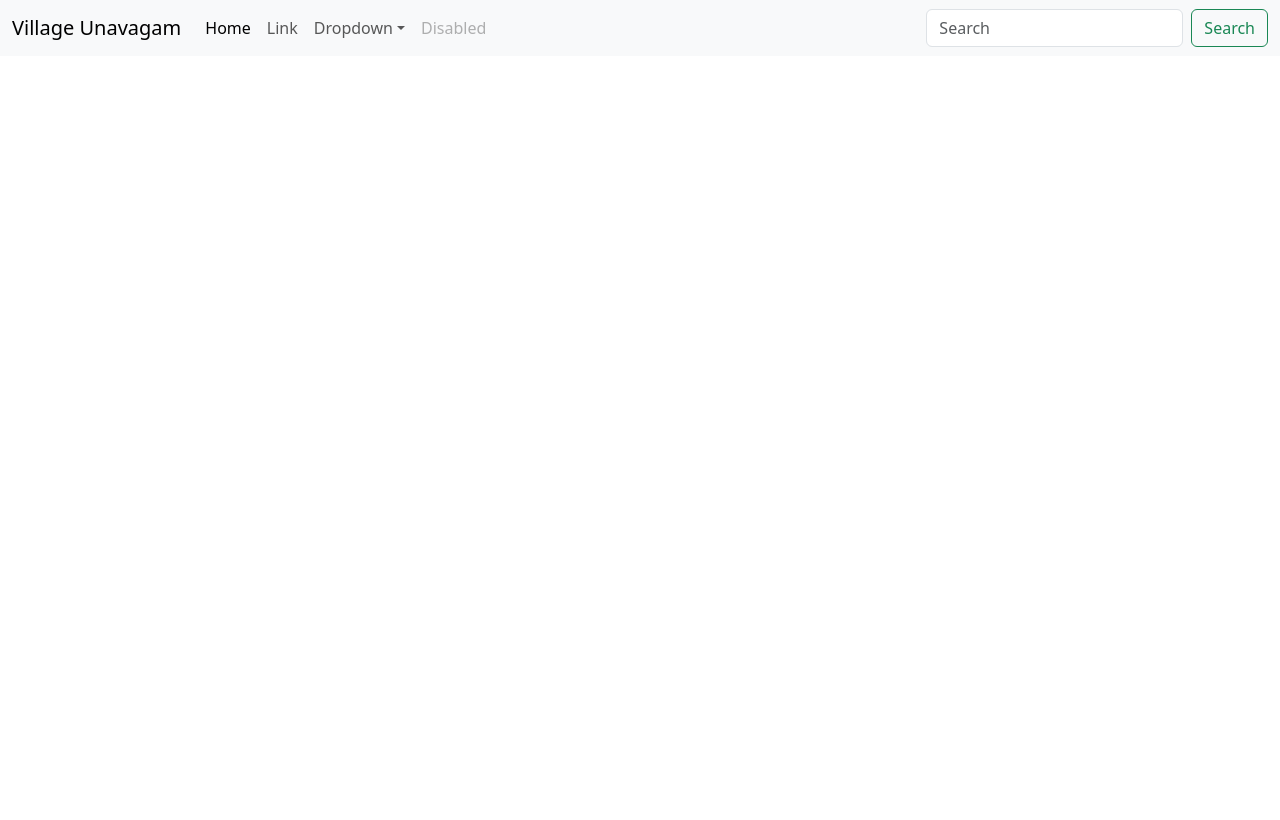
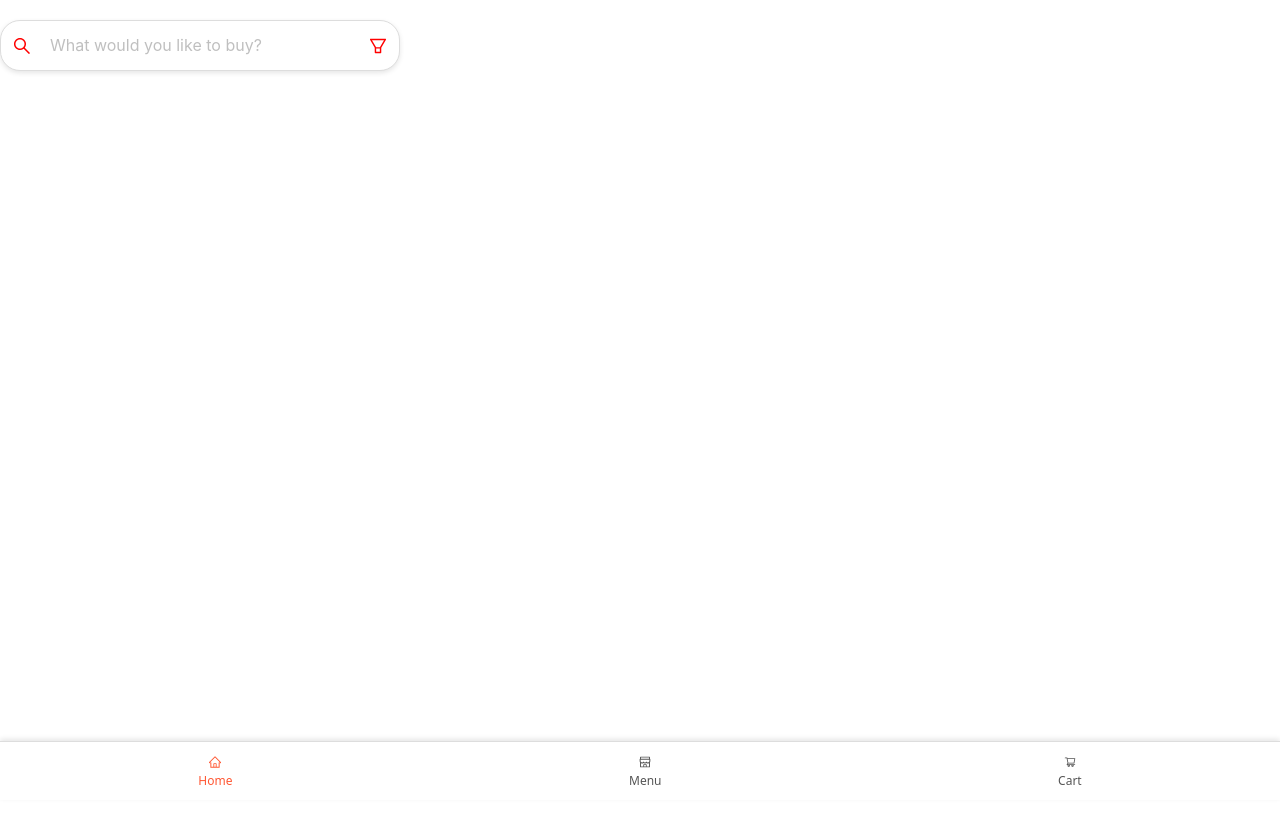
Before and after one commit to VASANTH-KUMAR-V/Hotel-Table-Booking, a React (Create React App) app: page / in a window 1280 px wide. Built offline with nearby package versions, Linux system fonts and the light colour scheme.

Commit message:
'release'

```diff
--- a/package.json
+++ b/package.json
@@ -3,6 +3,7 @@
   "version": "0.1.0",
   "private": true,
   "dependencies": {
+    "antd": "^5.23.4",
     "bootstrap": "^5.3.3",
     "cra-template": "1.2.0",
     "react": "^19.0.0",
--- a/src/App.js
+++ b/src/App.js
@@ -1,8 +1,14 @@
-import Navbar  from './Components/Navbar/Navbar.jsx'
+import Home from "./Components/Home/Home";
+
+
+
+
 
 function App() {
   return (
-    <Navbar />
+
+    <Home />
+
   );
 }
 
--- /dev/null
+++ b/src/Components/Home/Home.jsx
@@ -0,0 +1,15 @@
+import React from 'react'
+import SearchBar from './SearchBar.jsx'
+import Navbar from '../Navbar/Navbar.jsx'
+
+const Home = () => {
+  return (
+    <div>
+      <SearchBar />
+
+      <Navbar/>
+    </div>
+  )
+}
+
+export default Home
--- /dev/null
+++ b/src/Components/Home/SearchBar.jsx
@@ -0,0 +1,19 @@
+import React from "react";
+import { Input } from "antd";
+import { SearchOutlined, FilterOutlined } from "@ant-design/icons";
+import "./Searchbar.css"; // Import CSS for styling
+
+const SearchBar = () => {
+  return (
+    <div className="search-bar">
+      <SearchOutlined className="search-icon" />
+      <Input
+        placeholder="What would you like to buy?"
+        className="search-input"
+      />
+      <FilterOutlined className="filter-icon" />
+    </div>
+  );
+};
+
+export default SearchBar;
--- /dev/null
+++ b/src/Components/Home/Searchbar.css
@@ -0,0 +1,34 @@
+.search-bar {
+    display: flex;
+    align-items: center;
+    border: 1px solid #ddd;
+    border-radius: 20px;
+    padding: 8px 12px;
+    background: white;
+    box-shadow: 0 2px 5px rgba(0, 0, 0, 0.1);
+    width: 100%;
+    max-width: 400px;
+    margin-top: 20px;
+  }
+
+  .search-input {
+    border: none;
+    outline: none;
+    flex: 1;
+    font-size: 16px;
+    color: #555;
+  }
+
+  .search-icon, .filter-icon {
+    font-size: 18px;
+    color: red;
+    cursor: pointer;
+  }
+
+  .search-icon {
+    margin-right: 8px;
+  }
+
+  .filter-icon {
+    margin-left: 8px;
+  }
--- /dev/null
+++ b/src/Components/Navbar/Navbar.css
@@ -0,0 +1,29 @@
+.bottom-nav {
+    position: fixed;
+    bottom: 0;
+    width: 100%;
+    background: white;
+    display: flex;
+    justify-content: space-around;
+    padding: 10px 0;
+    box-shadow: 0px -2px 5px rgba(0, 0, 0, 0.1);
+    border-top: 1px solid #ddd;
+  }
+
+  .bottom-nav a {
+    display: flex;
+    flex-direction: column;
+    align-items: center;
+    text-decoration: none;
+    color: #555;
+    font-size: 14px;
+  }
+
+  .bottom-nav a.active {
+    color: #FF5733;
+  }
+
+  .bottom-nav a span {
+    font-size: 12px;
+    margin-top: 4px;
+  }
--- a/src/Components/Navbar/Navbar.jsx
+++ b/src/Components/Navbar/Navbar.jsx
@@ -1,66 +1,29 @@
-import React, { useState } from 'react';
+import React from "react";
+import { NavLink } from "react-router-dom";
+import { HomeOutlined, ShoppingCartOutlined, UserOutlined, ShopOutlined } from "@ant-design/icons";
+import './Navbar.css'
 
-const Navbar = () => {
-  const [searchTerm, setSearchTerm] = useState('');
-
-  const handleSearchChange = (e) => {
-    setSearchTerm(e.target.value);
-  };
-
+const BottomNav = () => {
   return (
-    <nav className="navbar navbar-expand-lg navbar-light bg-light">
-      <div className="container-fluid">
-        <a className="navbar-brand" href="#">Village Unavagam</a>
-        <button className="navbar-toggler" type="button" data-bs-toggle="collapse" data-bs-target="#navbarSupportedContent" aria-controls="navbarSupportedContent" aria-expanded="false" aria-label="Toggle navigation">
-          <span className="navbar-toggler-icon"></span>
-        </button>
-        <div className="collapse navbar-collapse" id="navbarSupportedContent">
-          <ul className="navbar-nav me-auto mb-2 mb-lg-0">
-            <li className="nav-item">
-              <a className="nav-link active" aria-current="page" href="#">Home</a>
-            </li>
-            <li className="nav-item">
-              <a className="nav-link" href="#">Link</a>
-            </li>
-            <li className="nav-item dropdown">
-              <a className="nav-link dropdown-toggle" href="#" id="navbarDropdown" role="button" data-bs-toggle="dropdown" aria-expanded="false">
-                Dropdown
-              </a>
-              <ul className="dropdown-menu" aria-labelledby="navbarDropdown">
-                <li><a className="dropdown-item" href="#">Action</a></li>
-                <li><a className="dropdown-item" href="#">Another action</a></li>
-                <li>
-                  <input
-                    className="form-control me-2"
-                    type="search"
-                    placeholder="Search"
-                    aria-label="Search"
-                    value={searchTerm}
-                    onChange={handleSearchChange}
-                  />
-                </li>
-                <li><a className="dropdown-item" href="#">Something else here</a></li>
-              </ul>
-            </li>
-            <li className="nav-item">
-              <a className="nav-link disabled" href="#" tabIndex="-1" aria-disabled="true">Disabled</a>
-            </li>
-          </ul>
-          <form className="d-flex">
-            <input
-              className="form-control me-2"
-              type="search"
-              placeholder="Search"
-              aria-label="Search"
-              value={searchTerm}
-              onChange={handleSearchChange}
-            />
-            <button className="btn btn-outline-success" type="submit">Search</button>
-          </form>
-        </div>
-      </div>
-    </nav>
+    <div className="bottom-nav">
+      <NavLink to="/" activeClassName="active">
+        <HomeOutlined />
+        <span>Home</span>
+      </NavLink>
+      <NavLink to="/nearby" activeClassName="active">
+        <ShopOutlined />
+        <span>Menu</span>
+      </NavLink>
+      <NavLink to="/cart" activeClassName="active">
+        <ShoppingCartOutlined />
+        <span>Cart</span>
+      </NavLink>
+      {/* <NavLink to="/account" activeClassName="active">
+        <UserOutlined />
+        <span>Account</span>
+      </NavLink> */}
+    </div>
   );
 };
 
-export default Navbar;
+export default BottomNav;
--- a/src/index.js
+++ b/src/index.js
@@ -6,6 +6,8 @@ import reportWebVitals from './reportWebVitals';
 import { BrowserRouter } from 'react-router-dom';
 import 'bootstrap/dist/css/bootstrap.min.css';
 import 'bootstrap/dist/js/bootstrap.bundle.min.js';
+import "antd/dist/reset.css"; // Required for proper styling
+
 
 
 const root = ReactDOM.createRoot(document.getElementById('root'));
```
Also changed, not shown: src/Assets/Image/images.jpeg (added), 1 other file (tests, documents, lock files or other folders).
